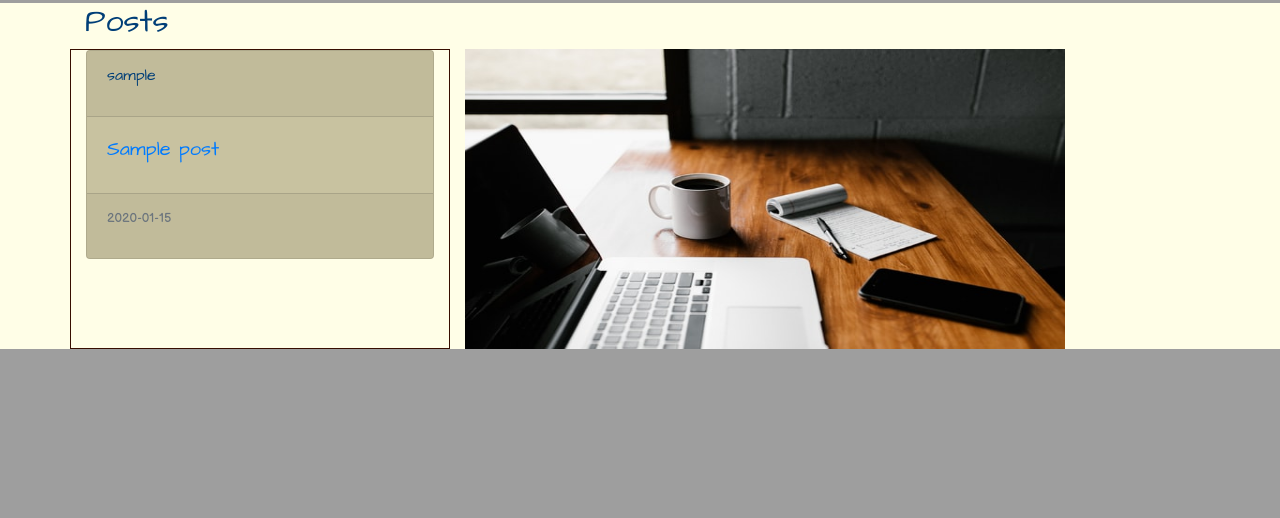
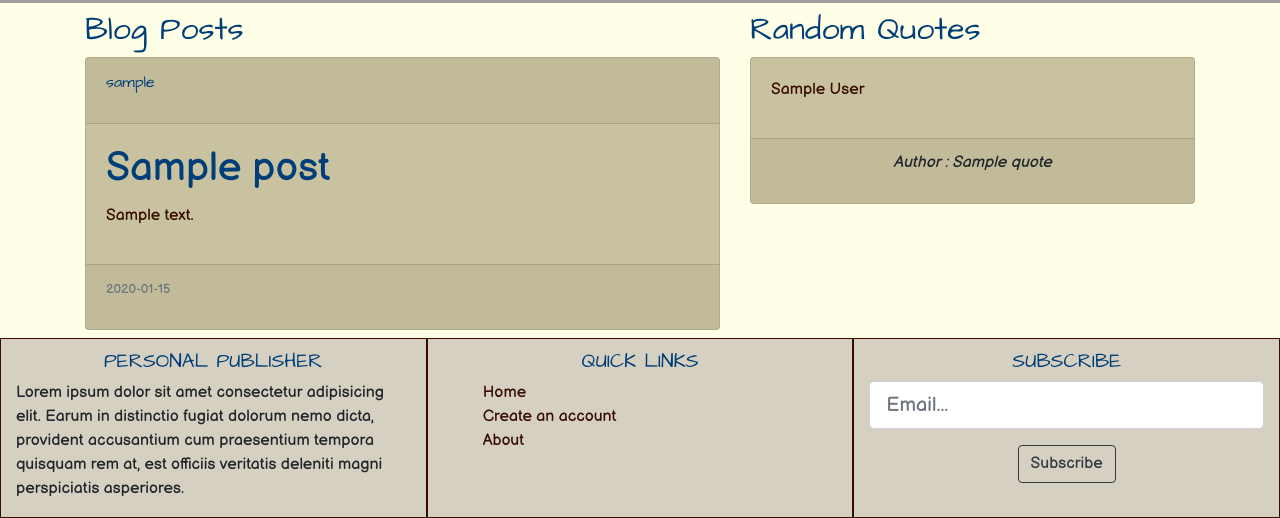
Before and after one commit to DerrickOdhiambo/Personal-Blog, a Flask app: template blog/templates/home.html in a window 1280 px wide. Shown: the part 867-1385 px from the top of the page. Before the commit the page ends 1216 px from the top, so only its background shows below. Run offline with Flask 2, Linux system fonts and the light colour scheme; tables that the repository leaves empty hold one stand-in row (values such as "Sample post"); the template is opened without the code that fills it: values that come from a table or form of the project are taken from there, most other values are stand-ins (such as "Sample title", 1, 10 or a date in 2020); parts of the project's set-up code (start-up, migrations or seed data) failed here and were passed over; some libraries are stand-ins or nearby versions; some web fonts are replaced; grey boxes are pictures that could not be loaded.

Commit message:
add the footer to the home page

```diff
--- a/blog/templates/home.html
+++ b/blog/templates/home.html
@@ -8,25 +8,79 @@
   </div>
 </div>
 <div class="container">
-  <h2>Posts</h2>
   <div class="row">
-    {% for post in posts %}
-    <div class="col-md-4">
-      <div class="card">
+    <div class="col-md-7">
+      <h2 class="mt-2">Blog Posts</h2>
+      {% for post in posts %}
+      <div class="card mb-2">
         <div class="card-header">
           <p><a href="">{{ post.author.username }}</a></p>
         </div>
         <div class="card-body">
-          <h5 class="card-title"><a href="{{ url_for('posts.post', post_id=post.id) }}">{{ post.title }}</a></h5>
+          <h1 class="card-title"><a href="{{ url_for('posts.post', post_id=post.id) }}">{{ post.title }}</a></h1>
+          <p>{{ post.content|truncate(200) }}</p>
         </div>
         <div class="card-footer">
           <p><small class="text-muted">{{ post.date_posted.strftime('%Y-%m-%d') }}</small></p>
         </div>
       </div>
+      {% endfor %}
     </div>
-    {% endfor %}
-    <div class="col-md-8 img-fluid">
-      <img src="{{ url_for('static', filename='images/img3.jpg') }}" style="height:300px; width: 600px;" alt="">
+    <div class="col-md-5">
+      <h2 class="mt-2">Random Quotes</h2>
+      {% for quote in random_quotes %}
+      <div class="card mb-2">
+        <div class="card-body">
+          <p>{{ quote.author }}</p>
+        </div>
+        <div class="card-footer">
+          <p class="text-center font-italic">Author : {{ quote.quote }}</p>
+        </div>
+      </div>
+      {% endfor %}
+    </div>
+  </div>
+</div>
+<div class="footer">
+  <div class="container-fluid">
+    <div class="row">
+      <div class="col-md-4">
+        <h5 class="text-uppercase">Personal Publisher</h5>
+        <p>Lorem ipsum dolor sit amet consectetur adipisicing elit. Earum in distinctio fugiat dolorum nemo dicta,
+          provident accusantium cum praesentium tempora quisquam rem at, est officiis veritatis deleniti magni
+          perspiciatis asperiores.</p>
+      </div>
+      <div class="col-md-4">
+        <h5>QUICK LINKS</h5>
+        <ul>
+          <li><a href="#">Home</a></li>
+          <li><a href="{{ url_for('users.register') }}">Create an account</a></li>
+          <li><a href="{{ url_for('main.about') }}">About</a></li>
+        </ul>
+      </div>
+      <div class="col-md-4">
+        <h5>SUBSCRIBE</h5>
+        <div class=" text-center">
+          <form action="" method="POST">
+            {{ form.hidden_tag() }}
+            <div class="form-group">
+              {% if form.email.errors %}
+              {{ form.email(class='form-control form-control-lg is-invalid') }}
+              <div class="invalid-feedback">
+                {% for error in form.email.errors %}
+                <span>{{ error }}</span>
+                {% endfor %}
+              </div>
+              {% else %}
+              {{ form.email(class='form-control form-control-lg') }}
+              {% endif %}
+            </div>
+            <div class="form-group">
+              {{ form.submit(class='btn btn-outline-dark') }}
+            </div>
+          </form>
+        </div>
+      </div>
     </div>
   </div>
 </div>
```
